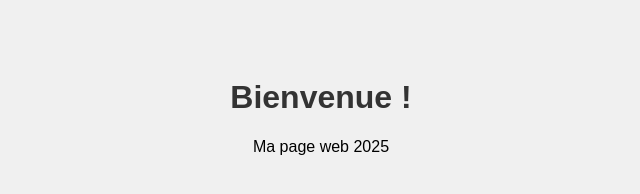
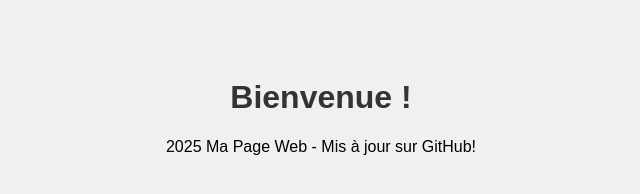
Before and after one commit to blo1258/ma-page-web, a plain HTML site: page index.html in a window 1280 px wide. Shown: the whole page, without its empty margins (319-959 px from the left). Drawn offline with Linux system fonts and the light colour scheme.

Commit message:
Update index.html

```diff
--- a/index.html
+++ b/index.html
@@ -9,7 +9,7 @@
 <body>
     <h1>Bienvenue !</h1>
 
-    <footer><p>Ma page web 2025</p></footer>
+    <footer><p>2025 Ma Page Web - Mis à jour sur GitHub!</p></footer>
 
 </body>
 </html>
```
